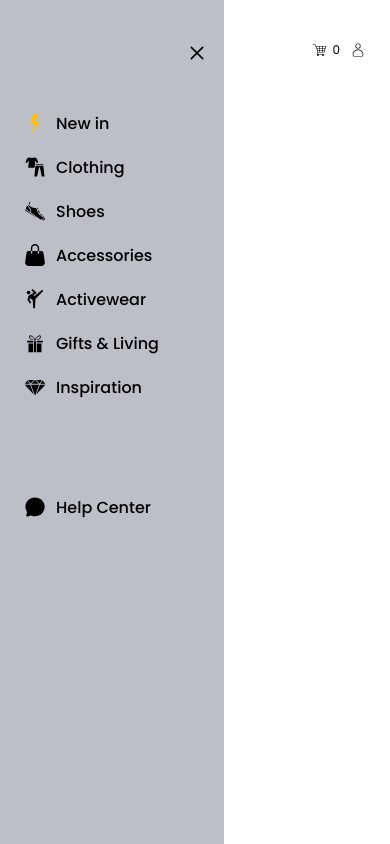
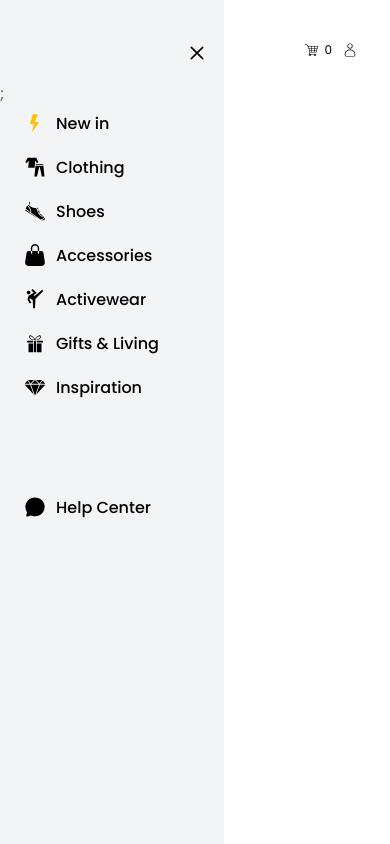
Before and after one commit to Mikwuegbu/eCommerce_desktopUi, a React (Vite) app: page /products in a window 390 px wide. Both pictures are taken after a click on the button 37 px from the left and 54 px from the top of the page. Built offline with nearby package versions, Linux system fonts and the light colour scheme; a web font is replaced by a local one.

Commit message:
fixed Nav

```diff
--- a/src/layouts/ProductsLayout.tsx
+++ b/src/layouts/ProductsLayout.tsx
@@ -17,9 +17,7 @@ import { ExploreContext } from "../utils/context";
 import { Link } from "react-router-dom";
 import { useSelector } from "react-redux";
 import { RootState } from "../store/store";
-import { FaHamburger } from "react-icons/fa";
-import { FaMobileScreenButton } from "react-icons/fa6";
-import { IoIosClose, IoIosMenu } from "react-icons/io";
+import { IoIosMenu } from "react-icons/io";
 
 interface Explore {
 	id: number;
@@ -55,7 +53,7 @@ const ProductsSharedLayout = () => {
 
 	return (
 		<div className='flex flex-row space-y-24 relative'>
-			<div className='py-6 pt-8 md:px-6 place-items-center md:space-x-4 flex px-6 justify-between fixed left-0 right-0 bg-white z-10'>
+			<div className='py-6 pt-8 md:px-6 place-items-center md:space-x-4 flex px-6 justify-between md:fixed left-0 right-0 bg-white z-10'>
 				<div className='md:flex w-28 h-11 hidden'>
 					<img src={logo} alt={logo} className='' />
 				</div>
@@ -68,7 +66,7 @@ const ProductsSharedLayout = () => {
 				</button>
 				<div className='absolute top-0 left-0'>
 					{isOpen && (
-						<nav className='space-y-24 absolute px-6 pt-28 h-screen w-56 bg-gray-500 bg-opacity-45'>
+						<nav className='space-y-24 absolute px-6 pt-28 h-screen w-56 bg-gray-200 bg-opacity-45'>
 							<div className='space-y-5 font-poppins font-medium text-justify'>
 								{exploreProducts.map((explore) => (
 									<Link
@@ -89,10 +87,9 @@ const ProductsSharedLayout = () => {
 						</nav>
 					)}
 				</div>
-
 				<div className='flex place-items-center lg:pr-8'>
 					{!isOpen && (
-						<div className='relative'>
+						<div className='relative ml-12'>
 							<CiSearch
 								size={23}
 								className='absolute top-2 md:-left-28 left-0 right-0 w-5 md:w-full'
@@ -105,10 +102,11 @@ const ProductsSharedLayout = () => {
 						</div>
 					)}
 					<div
-						className={`${isOpen ? "pt-2.5 flex space-x-2.5 lg:space-x-6" : "flex space-x-2.5 lg:space-x-6"}`}
+						className={`${isOpen ? "pt-2.5 flex absolute pr-8 right-0 space-x-2.5 lg:space-x-6" : "flex space-x-2.5 lg:space-x-6"}`}
 					>
 						<Link to='/billing' className='flex space-x-1'>
-							<GiShoppingCart /> <p className='text-xs'>{cartNumofItems}</p>
+							<GiShoppingCart />
+							<p className='text-xs'>{cartNumofItems}</p>
 						</Link>
 						<Link to='/auth/login'>
 							<CiUser />
```
